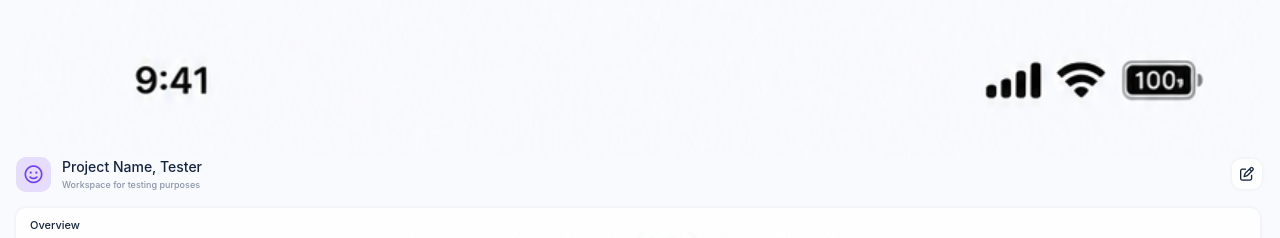
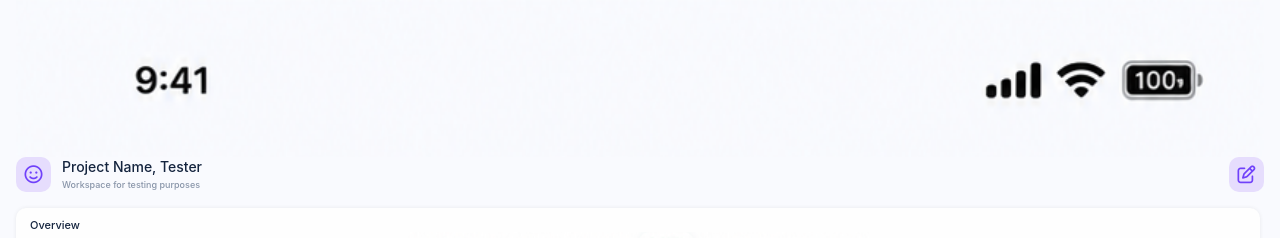
Before and after one commit to viz-oss/dash, a Vue app: page / in a window 1280 px wide. Shown: the top 238 px of the page. Built offline with nearby package versions, Linux system fonts and the light colour scheme.

Commit message:
Replace Dropdown component with edit icon in WorkspaceNav

```diff
--- a/src/components/WorkspaceNav.vue
+++ b/src/components/WorkspaceNav.vue
@@ -1,6 +1,5 @@
 <script setup lang="ts">
 import Icon from './Icon.vue';
-import Dropdown from './Dropdown.vue';
 
 defineProps({
   icon: {
@@ -29,7 +28,7 @@ defineProps({
         <div class="title">{{ title }}, {{ username }}</div>
         <div class="description">{{ description }}</div>
     </div>
-    <Dropdown style="margin-left: auto;" />
+    <Icon :icon="'fa-regular fa-pen-to-square'" style="margin-left: auto" />
   </div>
 </template>
 
```
